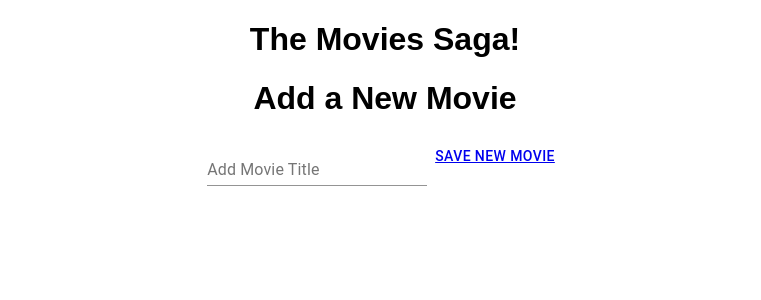
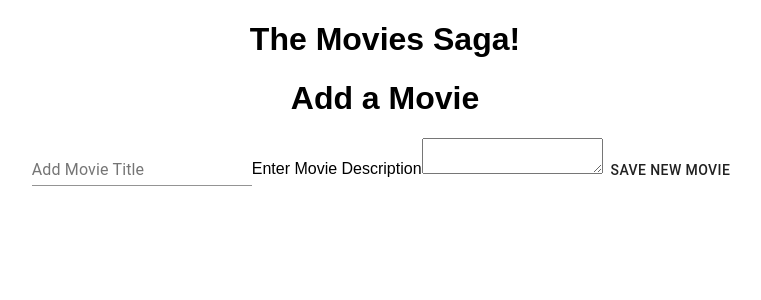
Before and after one commit to HoeyRachel/weekend-movie-sagas, a React (Create React App) app: page /#/AddMovie in a window 1280 px wide. Shown: the top 300 px of the page, without its empty margins (255-1016 px from the left). Built offline with nearby package versions, Linux system fonts and the light colour scheme.

Commit message:
tables joined

```diff
--- a/src/components/AddMovie/AddMovie.jsx
+++ b/src/components/AddMovie/AddMovie.jsx
@@ -10,32 +10,53 @@ function AddMovie() {
     const movies = useSelector (store => store.movies);
     console.log ('in Movie Reducer Add Movie Page', movies);
     const dispatch = useDispatch();
+    // local state set to empty string
     const [addMovie, setNewMovie] = useState('');
+    const [addDescription, setNewDescription] = useState('');
 
-    const addNewMovie = (event)=>{
-        setNewMovie(event.target.value);
-        console.log ('added New Movie:', addMovie);
+//target the text input being entered
+    const addNewMovie = ()=>{
+        console.log (' in addNewMovie!!!!');
+        dispatch({ type: 'ADD_MOVIES', payload: 'YIPPEE' });
+
+      }
+
+    const addNewDescription = (event)=>{
+        setNewDescription(event.target.value);
+        console.log ('added Movie Description', addDescription);
 
       }
 
 
     return (
         <main>
-            <h1>Add a New Movie</h1>
+            <h1>Add a Movie</h1>
            <TextField
            label="Add Movie Title"
            defaultValue=""
            onChange ={(event)=>addNewMovie(event)}
            >
            </TextField>
-
-           <Button
-
+           <label>
+               Enter Movie Description
+            </label>
+           <textarea
+           value=""
+           onChange ={(event)=>addNewDescription(event)}
            >
 
-           <Link to="/">
+           </textarea>
+
+
+
+            {/* send new movie to the store with dispatch  */}
+           <Button
+          onClick = {addNewMovie}
+           >
+
+           {/* <Link to="/"> */}
            Save New Movie
-           </Link>
+           {/* </Link> */}
            </Button>
 
         </main>
--- a/src/components/Details/Details.jsx
+++ b/src/components/Details/Details.jsx
@@ -1,8 +1,16 @@
-import React, { useEffect } from 'react';
+import React, { useEffect, useState } from 'react';
 import { useDispatch, useSelector } from 'react-redux';
 import './Details.css'
 
 function Details() {
+
+    const dispatch = useDispatch();
+    const genres = useSelector(store => store.genres);
+
+    useEffect(() => {
+        console.log ('-------in Use Effect Details')
+        dispatch({ type: 'FETCH_GENRES' });
+    }, []);
 
 
 
@@ -11,6 +19,7 @@ function Details() {
             <h1>Movie Details</h1>
 
 
+
         </main>
 
     );
--- a/src/components/MovieList/MovieList.jsx
+++ b/src/components/MovieList/MovieList.jsx
@@ -4,6 +4,7 @@ import './MovieList.css'
 import Details from '../Details/Details';
 import { Link } from 'react-router-dom';
 import { Button } from '@material-ui/core';
+import req from 'express/lib/request';
 
 function MovieList() {
 
@@ -11,6 +12,7 @@ function MovieList() {
     const movies = useSelector(store => store.movies);
 
     useEffect(() => {
+        console.log ('-------In Use Effect Movie List')
         dispatch({ type: 'FETCH_MOVIES' });
     }, []);
 
@@ -25,11 +27,12 @@ function MovieList() {
             </Button>
             </Link>
             <section className="movies">
+                {/* Mapping through the reducer  */}
                 {movies.map(movie => {
                     return (
                         <div key={movie.id} >
                             <h3>{movie.title}</h3>
-                            <Link to = "/Details">
+                            <Link to = "/Details"  >
                             <img src={movie.poster} alt={movie.title} />
                             </Link>
                         </div>
--- a/src/index.js
+++ b/src/index.js
@@ -11,9 +11,10 @@ import createSagaMiddleware from 'redux-saga';
 import { takeEvery, put } from 'redux-saga/effects';
 import axios from 'axios';
 
-// Create the rootSaga generator function
+// Create the rootSaga generator function. This is listening for the dispatch
 function* rootSaga() {
     yield takeEvery('FETCH_MOVIES', fetchAllMovies);
+    yield takeEvery('ADD_MOVIES', postAllMovies);
 }
 
 function* fetchAllMovies() {
@@ -22,6 +23,24 @@ function* fetchAllMovies() {
         const movies = yield axios.get('/api/movie');
         console.log('get all:', movies.data);
         yield put({ type: 'SET_MOVIES', payload: movies.data });
+
+    } catch {
+        console.log('get all error');
+    }
+
+}
+
+function *postAllMovies( action ){
+    console.log (' in *postAllMovies', action);
+    }
+
+
+function* fetchAllGenres() {
+    // get all movies from the DB
+    try {
+        const movies = yield axios.get('/api/genre');
+        console.log('get all:', genres.data);
+        yield put({ type: 'SET_GENRES', payload: genres.data });
 
     } catch {
         console.log('get all error');
```
Also changed, not shown: 1 other file (tests, documents, lock files or other folders).
